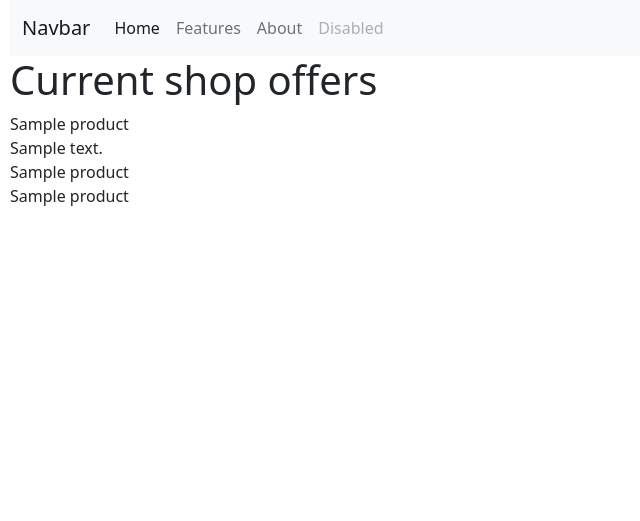
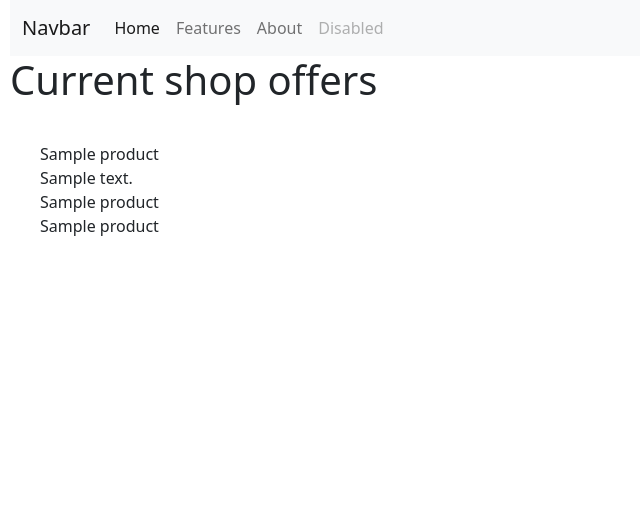
Before and after one commit to JakubKosakowski/Flask_Project, a Flask app: page /offers in a window 1280 px wide. Shown: the top 521 px of the page, without its empty margins (0-640 px from the left). Run offline with Flask 2, Linux system fonts and the light colour scheme; a database or web service that is not in the repository returns one stand-in record (values such as "Sample title"); some libraries are stand-ins or nearby versions.

Commit message:
Create beter appearence for offers

```diff
--- a/static/css/base.css
+++ b/static/css/base.css
@@ -18,3 +18,14 @@ body{
     color: red;
     font-size: 20px;
 }
+
+.offers {
+    display: flex;
+    flex-wrap: wrap;
+}
+
+.offer{
+    width: 350px;
+    height: 350px;
+    margin: 30px;
+}
```
